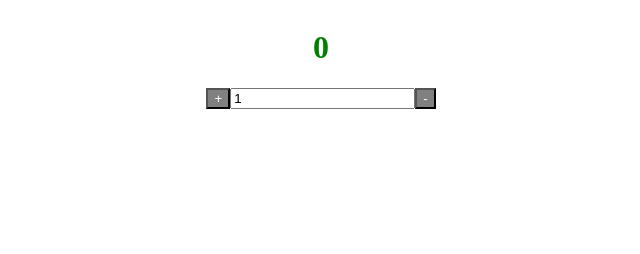
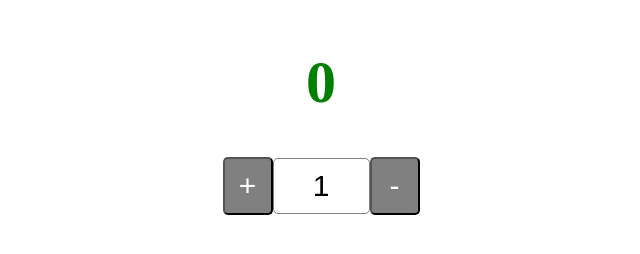
Before and after one commit to dnocentini/unit-1-assessment, a plain HTML site: page index.html in a window 1280 px wide. Shown: the whole page, without its empty margins (319-959 px from the left). Drawn offline with Linux system fonts and the light colour scheme.

Commit message:
worked on my css

```diff
--- a/css/main.css
+++ b/css/main.css
@@ -6,12 +6,37 @@ body {
 
 }
 
+h1{
+    font-size: 60px;
+    text-align: center;
+}
+
+input {
+    margin: 0;
+    border-radius: 5px;
+    font-size: 20px;
+    text-align: center;
+    font-size: 30px;
+    width: 75px;
+    border: 1px solid grey;
+    padding: 10px;
+
+}
+
 button {
+    margin: 0;
     background: gray;
     color: #fff;
+    width: 50px;
+    border-radius: 5px;
+    font-size: 20px;
+    text-align: center;
+    font-size: 30px;
+    padding: 10px;
  }
 
- button:hover, .MyButton:focus {
+ button:hover, button:focus {
     background: #fff;
     color: gray;
+
  }
--- a/index.html
+++ b/index.html
@@ -9,7 +9,7 @@
 </head>
 <body>
     <div>
-        <h1><span>0</span></h1>
+        <h1><span></span></h1>
     </div>
     <div>
         <button id="sum">+</button><input id="num"><button id="sub">-</button>
```
